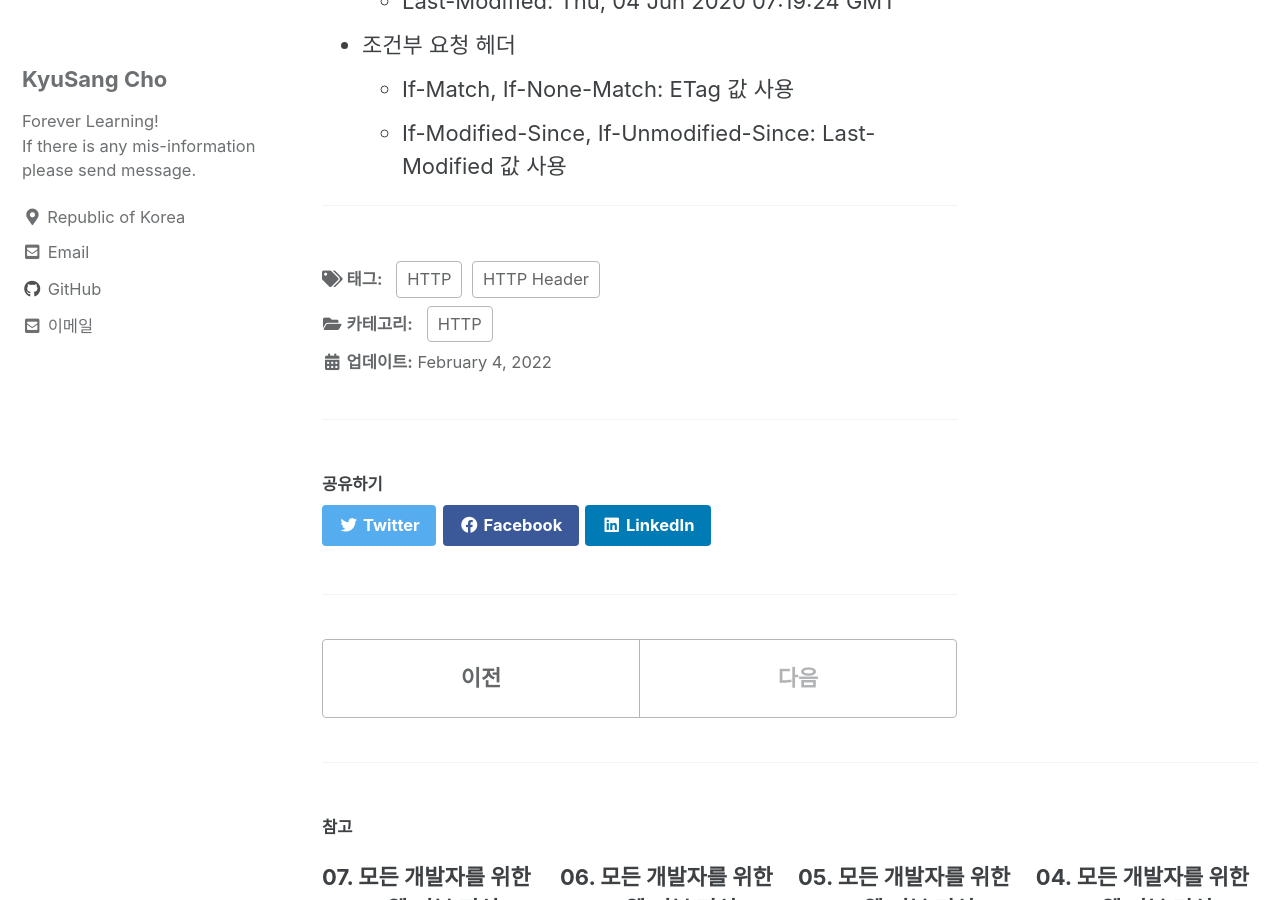
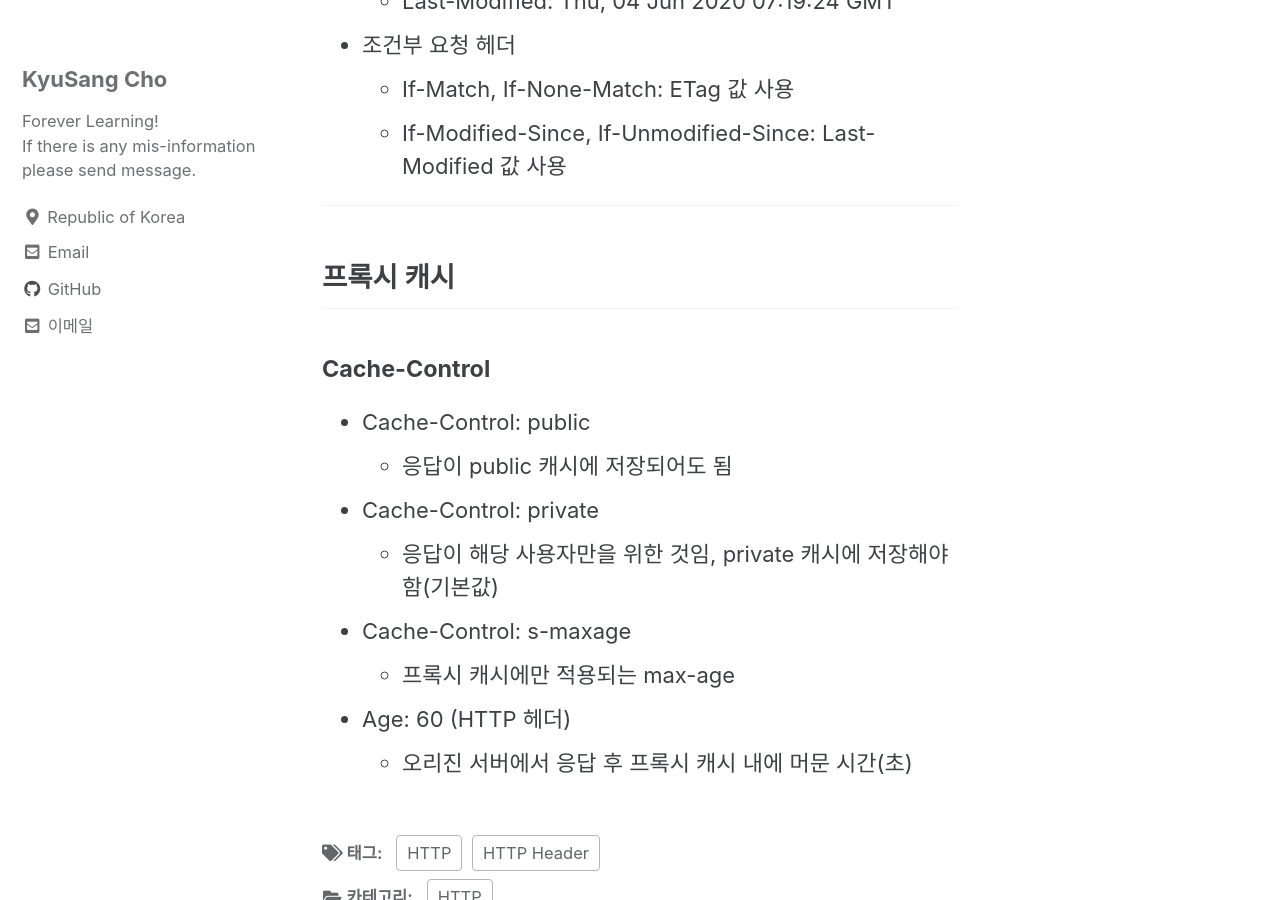
Before and after one commit to DevKS-Yet/DevKs-Yet.github.io, a Jekyll site: the page built from _posts/2022-02-04-51(http08).md, in a window 1280 px wide and 900 px high, scrolled down 5800 px. Built offline with Jekyll 4.4.1, drawn with Linux system fonts in a browser that asks for light colours; cached includes are drawn as plain includes.

Commit message:
20220204

```diff
--- a/_posts/2022-02-04-51(http08).md
+++ b/_posts/2022-02-04-51(http08).md
@@ -131,3 +131,15 @@ tags:
   - If-Modified-Since, If-Unmodified-Since: Last-Modified 값 사용
 
 ---
+
+## 프록시 캐시
+
+#### Cache-Control
+- Cache-Control: public
+  - 응답이 public 캐시에 저장되어도 됨
+- Cache-Control: private
+  - 응답이 해당 사용자만을 위한 것임, private 캐시에 저장해야 함(기본값)
+- Cache-Control: s-maxage
+  - 프록시 캐시에만 적용되는 max-age
+- Age: 60 (HTTP 헤더)
+  - 오리진 서버에서 응답 후 프록시 캐시 내에 머문 시간(초)
```
